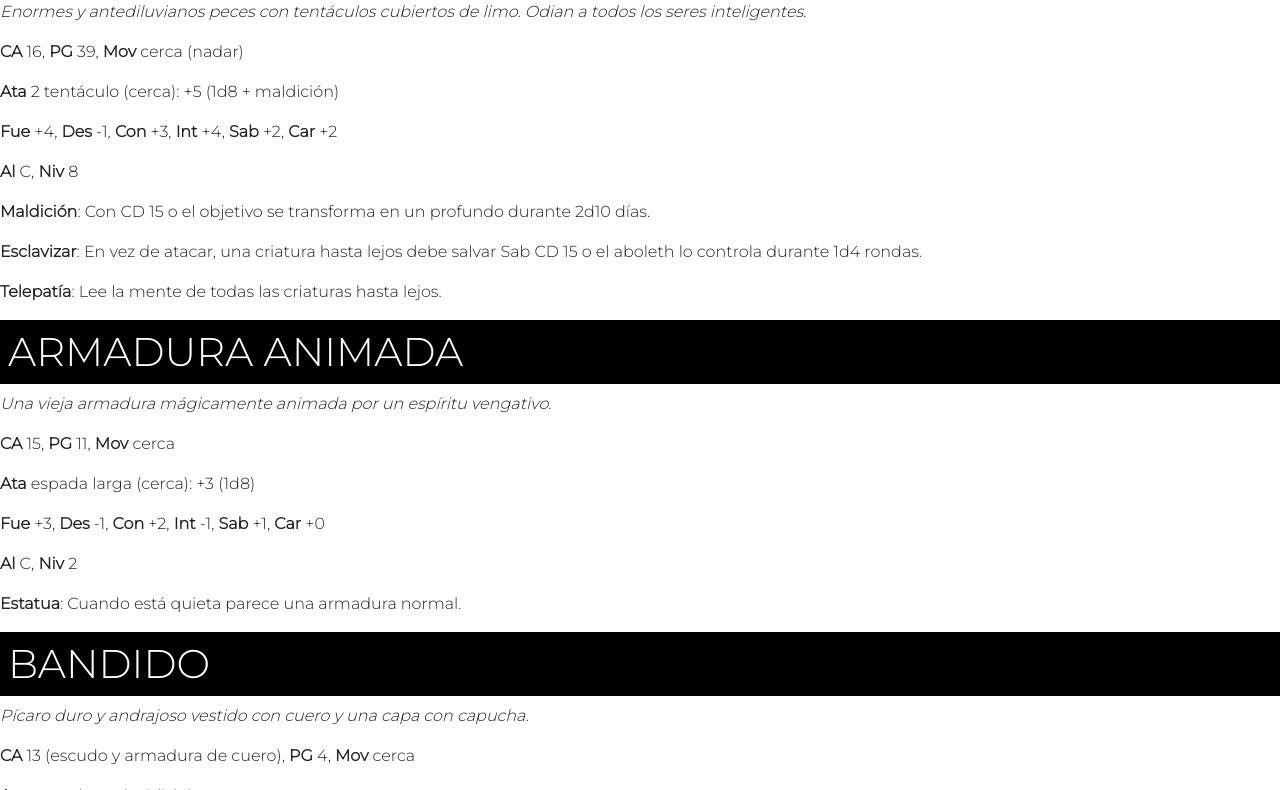
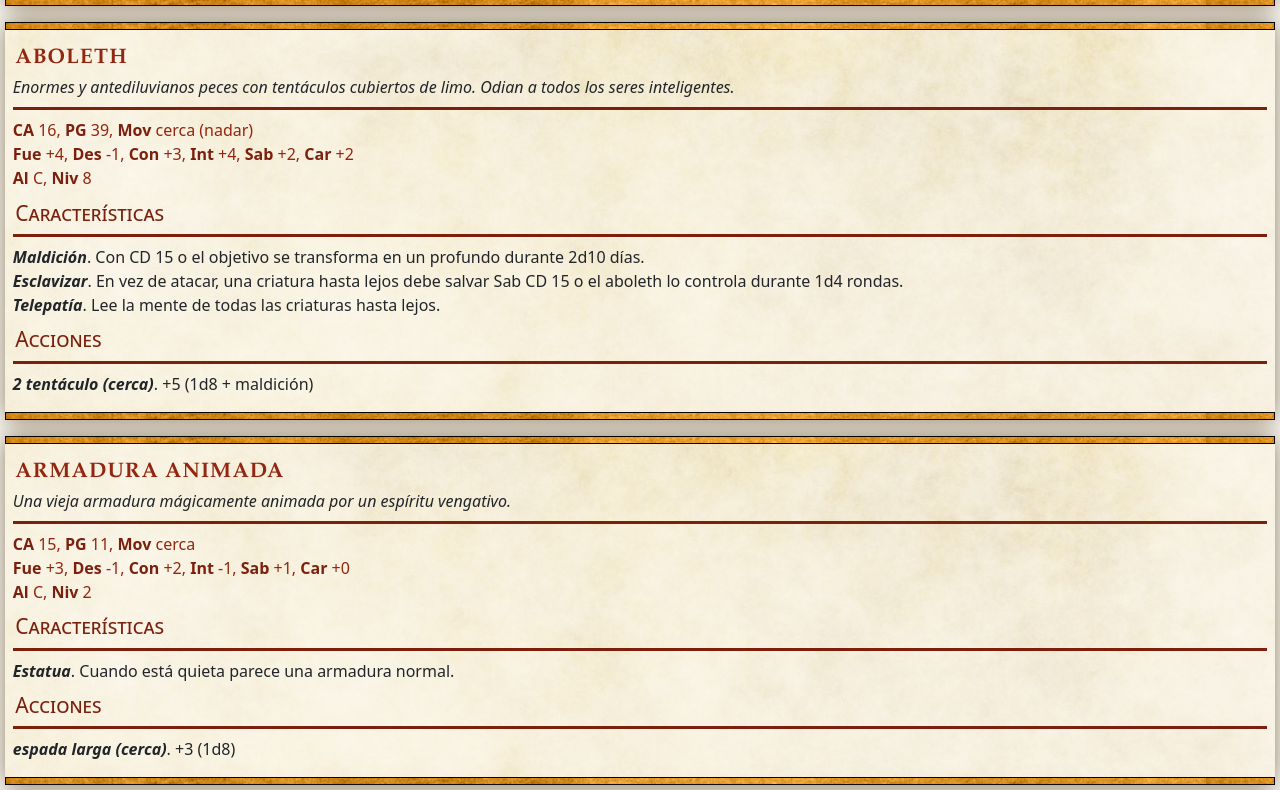
Before and after one commit to xv500i/xv500i.github.io, a plain HTML site: page index.html in a window 1280 px wide. Shown: the part 544-1334 px from the top of the page. Drawn offline with nearby package versions, Linux system fonts and the light colour scheme.

Commit message:
style and visuals update

```diff
--- a/css/style.css
+++ b/css/style.css
@@ -1,11 +1,75 @@
-body {
-    font-family: "Montserrat", "sans serif";
+h1 {
+  color: #922610;
+  font-family: "Libre Baskerville", "Lora", "Calisto MT", "Bookman Old Style",
+    "Bookman", "Goudy Old Style", Garamond, "Hoefler Text", "Bitstream Charter",
+    Georgia, serif;
+  font-size: 21px;
+  line-height: 1.2em;
+  margin: 0.2em 0.5em;
+  letter-spacing: 1px;
+  font-variant: small-caps;
+  font-weight: bold;
 }
 
-  h1 {
-    background-color: black;
+body {
+  font-family: "Noto Sans", "Myriad Pro", Calibri, Helvetica, Arial, sans-serif;
+}
+
+button.accordion-button {
   color: white;
-    padding: 0.2em;
+  background-color: #922610;
+  font-family: "Libre Baskerville", "Lora", "Calisto MT", "Bookman Old Style",
+    "Bookman", "Goudy Old Style", Garamond, "Hoefler Text", "Bitstream Charter",
+    Georgia, serif;
+}
+
+button.accordion-button:not(.collapsed) {
+  color: #922610;
+  background-color: white;
+}
+
+h3.actions {
+  color: #7a200d;
+  font-size: 21px;
+  font-variant: small-caps;
+  font-weight: normal;
+  margin: 0.5em 0.5em 0em 0.5em;
+}
+
+.monster-block {
+  background-size: cover;
+  background-position: center;
+  background-image: url(../img/statblockparch.jpg);
+  box-shadow: 0rem 0rem 1.5rem #867453;
+  margin: 0.3em;
+}
+
+.monster-block p {
+  margin: 0 0.5em;
+}
+
+.colored-text {
+  color: #922610;
+}
+
+.colored-text b {
+  color: #7c200e;
+}
+
+hr.monster-block-bar {
+  background-size: cover;
+  background-position: center;
+  background: #e69a28;
+  background-image: url(../img/statblockbar.jpg);
+  border: 1px solid #000;
+  padding: 0 10px 0;
+  opacity: 1;
+}
+
+hr.rule {
+  background: #7a200d;
+  opacity: 1;
+  margin: 0.5em 0.5em;
 }
 
 @media print {
--- a/index.html
+++ b/index.html
@@ -3,11 +3,7 @@
   <head>
     <meta charset="utf-8" />
     <meta name="viewport" content="width=device-width, initial-scale=1" />
-    <title>Shadowdark Bestiario</title>
-    <link
-      href="https://fonts.googleapis.com/css?family=Montserrat:300"
-      rel="stylesheet"
-    />
+    <title>Bestiario Dungeons & Dragons</title>
     <link
       href="https://cdn.jsdelivr.net/npm/bootstrap@5.0.2/dist/css/bootstrap.min.css"
       rel="stylesheet"
--- a/js/library.js
+++ b/js/library.js
@@ -5,7 +5,10 @@ const bestiaryData = [
     ca: 12,
     pg: 4,
     mov: "cerca",
-    ata: ["1 maza (cerca): +1 (1d6) o 1 hechizo"],
+    ata: [
+      { name: "1 maza (cerca)", description: "+1 (1d6) o 1 hechizo" },
+      { name: "1 hechizo" },
+    ],
     fue: 1,
     des: -1,
     con: +0,
@@ -28,7 +31,7 @@ const bestiaryData = [
     ca: 16,
     pg: 39,
     mov: "cerca (nadar)",
-    ata: ["2 tentáculo (cerca): +5 (1d8 + maldición)"],
+    ata: [{ name: "2 tentáculo (cerca)", description: "+5 (1d8 + maldición)" }],
     fue: 4,
     des: -1,
     con: +3,
@@ -61,7 +64,7 @@ const bestiaryData = [
     ca: 15,
     pg: 11,
     mov: "cerca",
-    ata: ["espada larga (cerca): +3 (1d8)"],
+    ata: [{ name: "espada larga (cerca)", description: "+3 (1d8)" }],
     fue: 3,
     des: -1,
     con: +2,
@@ -85,7 +88,10 @@ const bestiaryData = [
     comentario_ca: "escudo y armadura de cuero",
     pg: 4,
     mov: "cerca",
-    ata: ["porra (cerca): +1 (1d4)", "arco corto (lejos): +0 (1d4)"],
+    ata: [
+      { name: "porra (cerca)", description: "+1 (1d4)" },
+      { name: "arco corto (cerca)", description: "+0 (1d4)" },
+    ],
     fue: 1,
     des: 0,
     con: +0,
@@ -109,7 +115,7 @@ const bestiaryData = [
     ca: 12,
     pg: 9,
     mov: "cerca",
-    ata: ["mordisco (cerca): +2 (1d6)"],
+    ata: [{ name: "mordisco (cerca)", description: "+2 (1d6)" }],
     fue: -1,
     des: +2,
     con: +0,
@@ -126,7 +132,7 @@ const bestiaryData = [
     ca: 13,
     pg: 25,
     mov: "cerca (escalar)",
-    ata: ["2 garras (cerca): +4 (1d8)"],
+    ata: [{ name: "2 garras (cerca)", description: "+4 (1d8)" }],
     fue: +4,
     des: +1,
     con: +3,
@@ -144,6 +150,10 @@ const bestiaryData = [
     ],
   },
 ];
+
+let selectedLevels = [];
+let selectedNames = [];
+let searchTerm = "";
 
 function fNumber(x) {
   if (x >= 0) return "+" + x;
@@ -373,9 +383,85 @@ function prepareLevelFilter(accordion) {
   accordion.append(accordionItem);
 }
 
-let selectedLevels = [];
-let selectedNames = [];
-let searchTerm = "";
+function prepareMonsters(placeholder) {
+  bestiaryData.forEach((element) => {
+    const monster = buildMonsterUI(element);
+    placeholder.append(monster);
+  });
+}
+
+function buildMonsterUI(element) {
+  const comentario_ca = element.comentario_ca
+    ? " (" + element.comentario_ca + ")"
+    : "";
+  const monster = $("<div>")
+    .attr({
+      id: "m_" + generateId(element.nombre),
+      data_name: element.nombre,
+    })
+    .addClass("monster-block")
+    .append(buildHorizontalLineScroll())
+    .append($("<h1>").append(element.nombre.toUpperCase()))
+    .append($("<p>").append($("<i>").append(element.descripcion)))
+    .append(buildHr())
+    .append(
+      $("<p>", { class: "colored-text" }).append(
+        `<b>CA</b> ${element.ca}${comentario_ca}, <b>PG</b> ${element.pg}, <b>Mov</b> ${element.mov}`
+      )
+    );
+  monster.append(
+    $("<p>", { class: "colored-text" }).append(
+      `<b>Fue</b> ${fNumber(element.fue)}, <b>Des</b> ${fNumber(
+        element.des
+      )}, <b>Con</b> ${fNumber(element.con)}, <b>Int</b> ${fNumber(
+        element.int
+      )}, <b>Sab</b> ${fNumber(element.sab)}, <b>Car</b> ${fNumber(
+        element.car
+      )}`
+    )
+  );
+  monster.append(
+    $("<p>", { class: "colored-text" }).append(
+      `<b>Al</b> ${element.alineamiento}, <b>Niv</b> ${element.niv}`
+    )
+  );
+
+  if (element.entradas.length > 0) {
+    monster.append(buildH3("Características"));
+    monster.append(buildHr());
+  }
+  element.entradas.forEach((x) => {
+    monster.append(
+      $("<p>").append(`<b><i>${x.nombre}</i></b>. ${x.descripcion}`)
+    );
+  });
+
+  if (element.ata.length > 0) {
+    monster.append(buildH3("Acciones"));
+    monster.append(buildHr());
+  }
+
+  element.ata.forEach((x) => {
+    monster.append(
+      $("<p>").append(`<b><i>${x.name}</i></b>. ${x.description ?? ""}`)
+    );
+  });
+
+  monster.append(buildHorizontalLineScroll());
+  return monster;
+}
+
+function buildHorizontalLineScroll() {
+  return $("<hr>", { class: "monster-block-bar", size: "10px" });
+}
+
+function buildHr() {
+  return $("<hr>", { size: "5px", class: "rule" });
+}
+
+function buildH3(content) {
+  return $("<h3>", { class: "actions" }).append(content);
+}
 
 function onReady() {
   const accordionFilterId = "accordion-filter";
@@ -392,44 +478,5 @@ function onReady() {
 
   placeholder.append(accordionFilter);
 
-  bestiaryData.forEach((element) => {
-    const comentario_ca = element.comentario_ca
-      ? " (" + element.comentario_ca + ")"
-      : "";
-    const monster = $("<div>")
-      .attr({
-        id: "m_" + generateId(element.nombre),
-        data_name: element.nombre,
-      })
-      .append($("<h1>").append(element.nombre.toUpperCase()))
-      .append($("<p>").append($("<i>").append(element.descripcion)))
-      .append(
-        $("<p>").append(
-          `<b>CA</b> ${element.ca}${comentario_ca}, <b>PG</b> ${element.pg}, <b>Mov</b> ${element.mov}`
-        )
-      );
-    element.ata.forEach((x) => {
-      monster.append($("<p>").append(`<b>Ata</b> ${x}`));
-    });
-    monster.append(
-      $("<p>").append(
-        `<b>Fue</b> ${fNumber(element.fue)}, <b>Des</b> ${fNumber(
-          element.des
-        )}, <b>Con</b> ${fNumber(element.con)}, <b>Int</b> ${fNumber(
-          element.int
-        )}, <b>Sab</b> ${fNumber(element.sab)}, <b>Car</b> ${fNumber(
-          element.car
-        )}`
-      )
-    );
-    monster.append(
-      $("<p>").append(
-        `<b>Al</b> ${element.alineamiento}, <b>Niv</b> ${element.niv}`
-      )
-    );
-    element.entradas.forEach((x) => {
-      monster.append($("<p>").append(`<b>${x.nombre}</b>: ${x.descripcion}`));
-    });
-    placeholder.append(monster);
-  });
+  prepareMonsters(placeholder);
 }
```
Also changed, not shown: img/statblockbar.jpg (added), img/statblockparch.jpg (added). Lines whose indentation alone changed are shown as unchanged.
